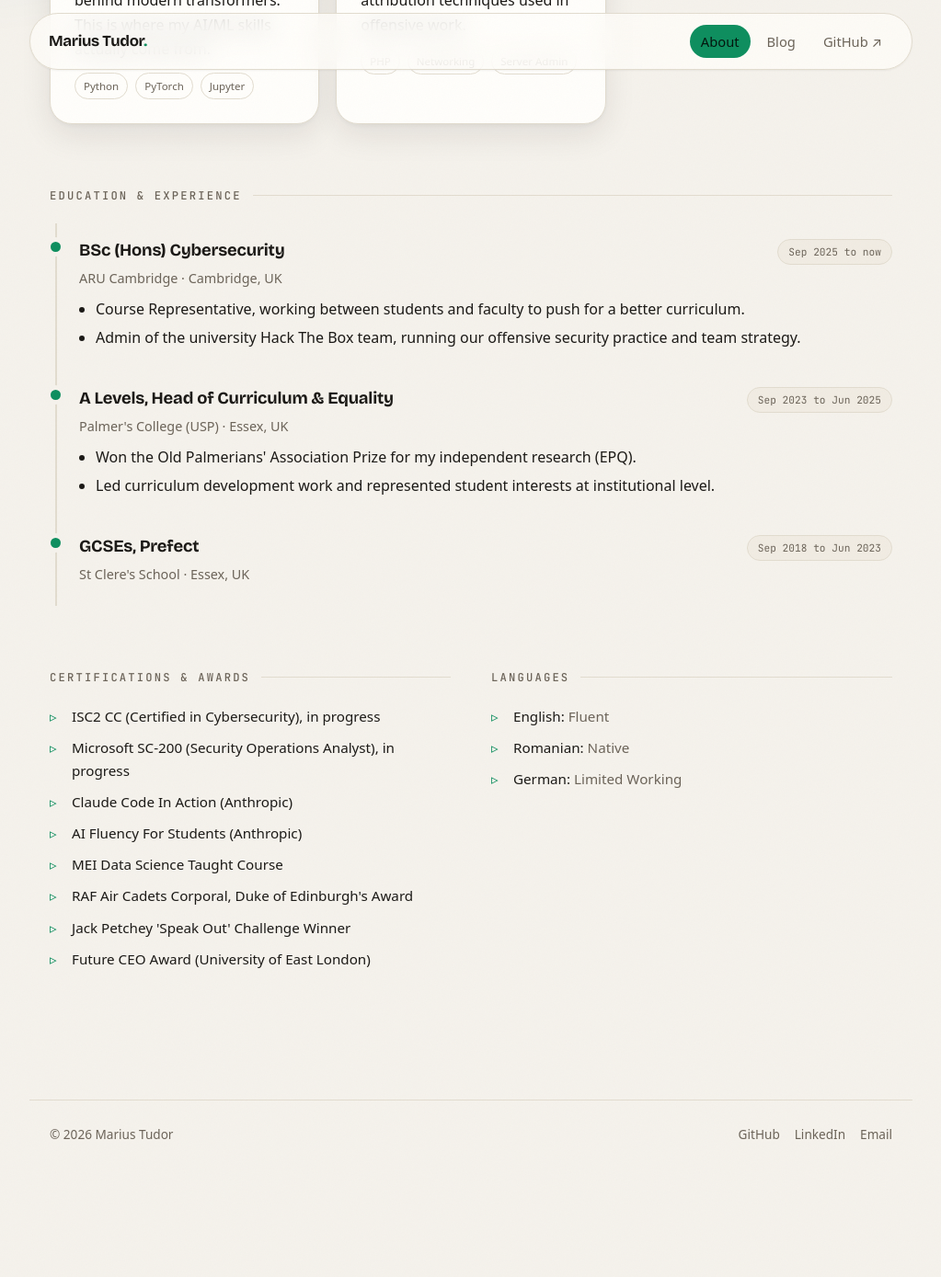
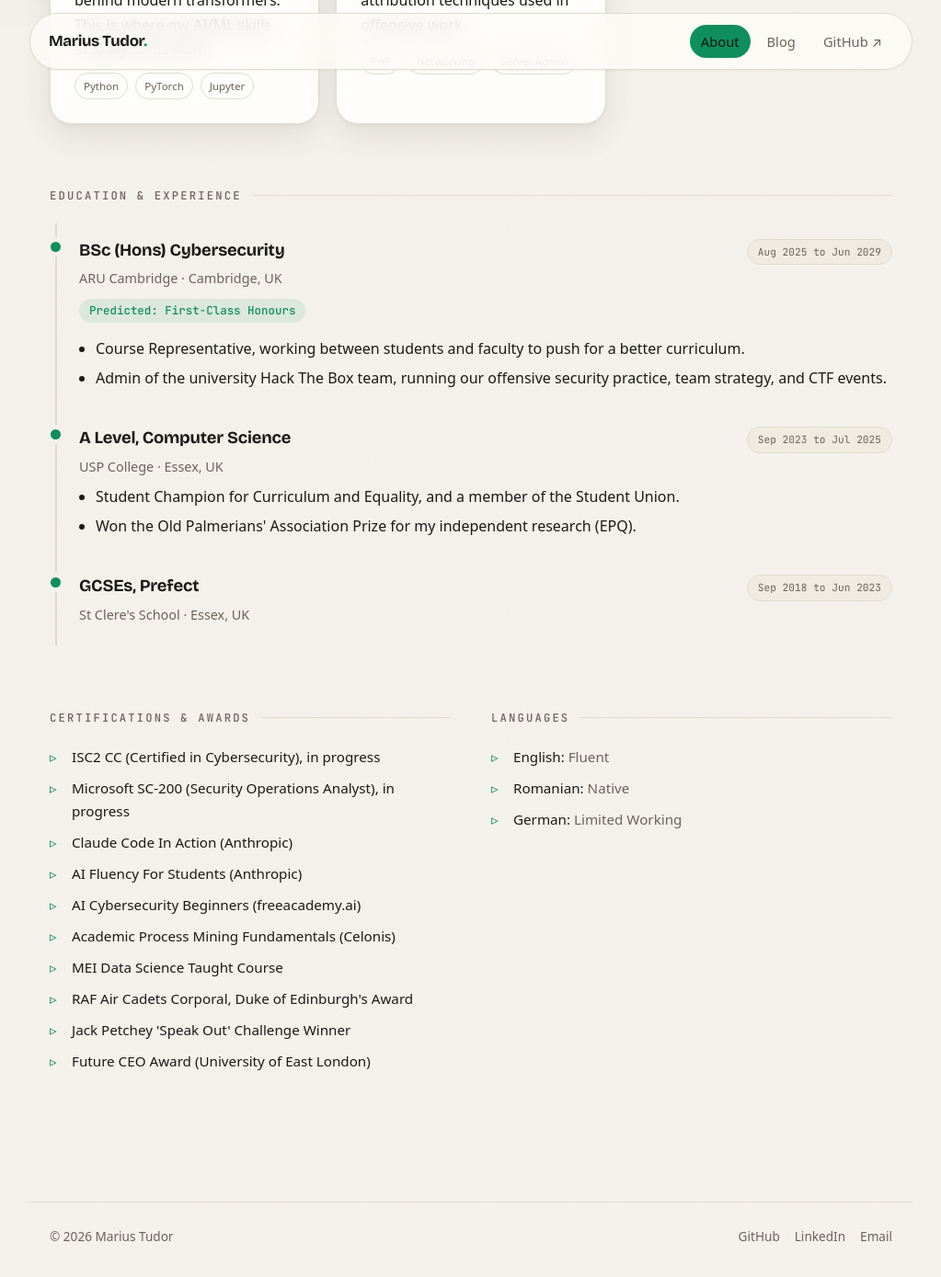
Before and after one commit to mariustudor07/mariustudor07.github.io, a Jekyll site: the page built from index.html, in a window 1280 px wide and 1400 px high, scrolled down 2566 px. Shown: the top 1389 px of the window at 92% size, without its empty margins (128-1151 px from the left). Built offline with Jekyll 4.4.1, drawn with Linux system fonts in a browser that asks for light colours; before the commit the page ends 3855 px from its top, so only the background shows below that.

Commit message:
Update education from LinkedIn: predicted First-Class, dates, USP College
- BSc ARU: Aug 2025 to Jun 2029, add prominent 'Predicted: First-Class
  Honours' grade badge, note CTF events
- A level: USP College, Computer Science, Sep 2023 to Jul 2025, Student
  Champion for Curriculum and Equality
- Add two LinkedIn certs (freeacademy.ai, Celonis)

```diff
--- a/_data/content.yml
+++ b/_data/content.yml
@@ -95,18 +95,19 @@ skills:
 timeline:
   - title: "BSc (Hons) Cybersecurity"
     org: "ARU Cambridge"
-    period: "Sep 2025 to now"
+    period: "Aug 2025 to Jun 2029"
     location: "Cambridge, UK"
+    grade: "Predicted: First-Class Honours"
     points:
       - "Course Representative, working between students and faculty to push for a better curriculum."
-      - "Admin of the university Hack The Box team, running our offensive security practice and team strategy."
-  - title: "A Levels, Head of Curriculum & Equality"
-    org: "Palmer's College (USP)"
-    period: "Sep 2023 to Jun 2025"
+      - "Admin of the university Hack The Box team, running our offensive security practice, team strategy, and CTF events."
+  - title: "A Level, Computer Science"
+    org: "USP College"
+    period: "Sep 2023 to Jul 2025"
     location: "Essex, UK"
     points:
+      - "Student Champion for Curriculum and Equality, and a member of the Student Union."
       - "Won the Old Palmerians' Association Prize for my independent research (EPQ)."
-      - "Led curriculum development work and represented student interests at institutional level."
   - title: "GCSEs, Prefect"
     org: "St Clere's School"
     period: "Sep 2018 to Jun 2023"
@@ -118,6 +119,8 @@ certifications:
   - "Microsoft SC-200 (Security Operations Analyst), in progress"
   - "Claude Code In Action (Anthropic)"
   - "AI Fluency For Students (Anthropic)"
+  - "AI Cybersecurity Beginners (freeacademy.ai)"
+  - "Academic Process Mining Fundamentals (Celonis)"
   - "MEI Data Science Taught Course"
   - "RAF Air Cadets Corporal, Duke of Edinburgh's Award"
   - "Jack Petchey 'Speak Out' Challenge Winner"
--- a/assets/style.css
+++ b/assets/style.css
@@ -288,6 +288,12 @@ a:hover { text-decoration: underline; }
 .timeline-head { display: flex; align-items: baseline; justify-content: space-between; gap: 12px; flex-wrap: wrap; }
 .timeline-head h3 { font-family: var(--display); margin: 0; font-size: 1.15rem; font-weight: 700; letter-spacing: -0.01em; }
 .timeline-org { color: var(--muted); font-size: 0.9rem; margin: 3px 0 8px; }
+.timeline-grade {
+  display: inline-block; margin: 0 0 10px;
+  font-family: var(--mono); font-size: 0.78rem; font-weight: 500;
+  color: var(--accent); background: var(--accent-soft);
+  padding: 3px 11px; border-radius: 999px;
+}
 .timeline-item ul { margin: 0; padding-left: 18px; color: var(--text); }
 .timeline-item li { margin: 5px 0; }
 
--- a/index.html
+++ b/index.html
@@ -93,6 +93,7 @@ layout: default
                 <span class="pill">{{ t.period }}</span>
             </div>
             <p class="timeline-org">{{ t.org }} · {{ t.location }}</p>
+            {% if t.grade %}<p class="timeline-grade">{{ t.grade }}</p>{% endif %}
             {% if t.points.size > 0 %}
             <ul>{% for pt in t.points %}<li>{{ pt }}</li>{% endfor %}</ul>
             {% endif %}
```
